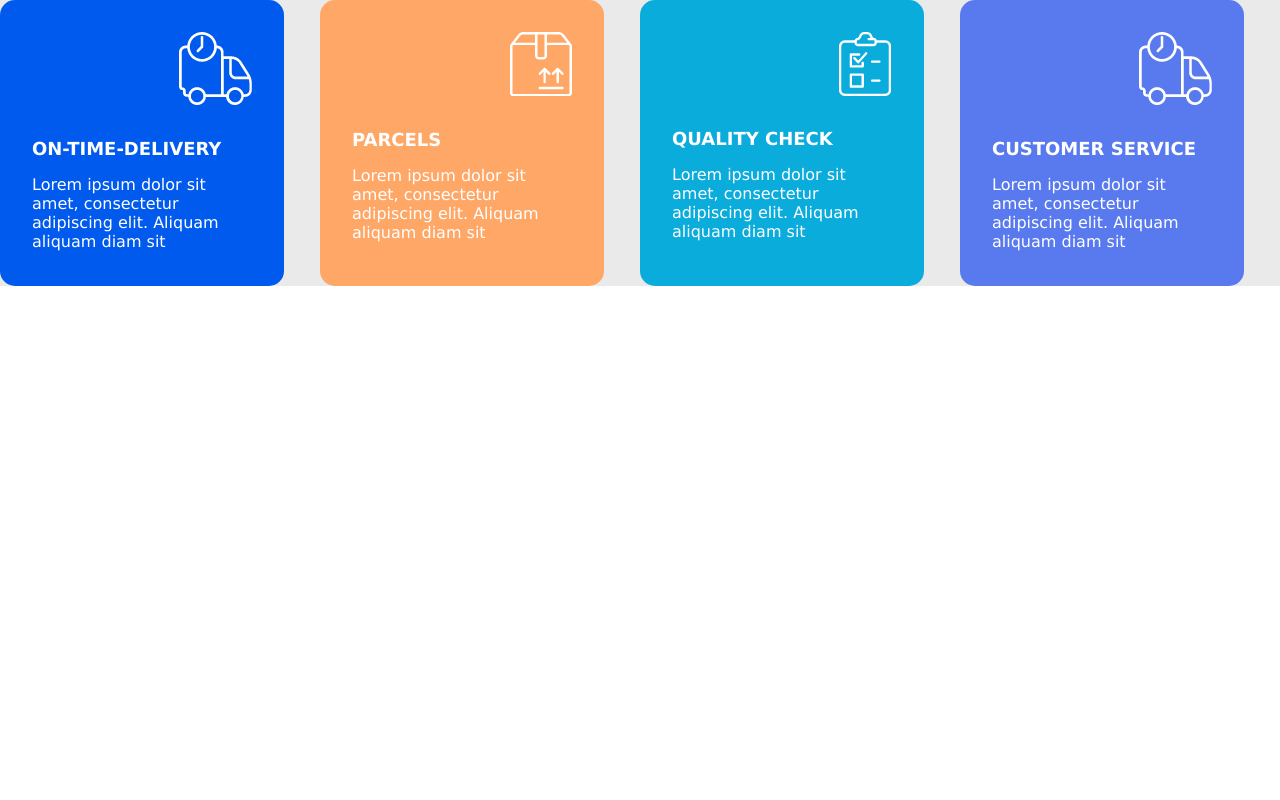
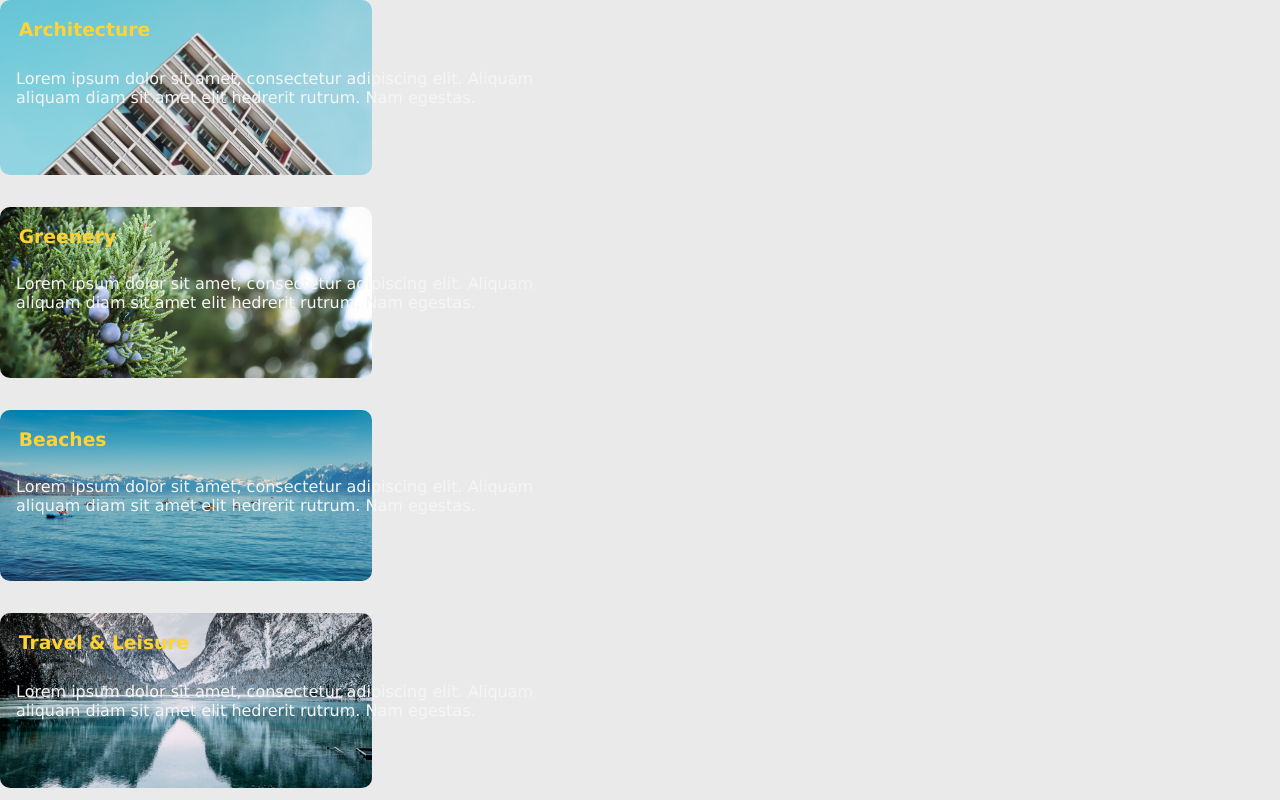
Before and after one commit to rts-cmk-wu04/react-komponenter-Nadjaroemer, a React (Create React App) app: page / in a window 1280 px wide. Shown: the top 800 px of the page. Built offline with nearby package versions, Linux system fonts and the light colour scheme.

Commit message:
added architecture component js

```diff
--- a/src/App.js
+++ b/src/App.js
@@ -1,9 +1,11 @@
 import "./App.css";
+import Architecture from "./components/Architecture";
 import Services from "./components/Services";
 
 function App() {
   return (
     <>
+      <Architecture />
       <Services />
     </>
   );
--- /dev/null
+++ b/src/components/Architecture.css
@@ -0,0 +1,34 @@
+.architectureContainer {
+    display: grid;
+    grid-template-columns: repeat(2,1fr);
+    grid-template-rows: auto;
+    background-color: #EAEAEA;
+}
+.architecture {
+    display: grid;
+    grid-template-columns: 1fr;
+    grid-template-rows: 1fr;
+    padding-bottom: 2em;
+}
+.architecture__title {
+    grid-area: 1 / 1 / 2 / 2;
+    justify-self: start;
+    z-index: 1;
+    color: #FFD430;
+    font-weight: 700;
+    font-family: Verdana, Geneva, Tahoma, sans-serif;
+    margin-left: 1em;
+}
+.architecture__image {
+    grid-area: 1 / 1 / 2 / 2;
+
+}
+.architecture__text {
+    font-family: Verdana, Geneva, Tahoma, sans-serif;
+    grid-area: 1 / 1 / 2 / 2;
+    place-self: center;
+    z-index: 1;
+    color: hsl(0, 0%, 96%);
+    margin-left: 1em;
+    margin-right: 6em;
+}
--- /dev/null
+++ b/src/components/Architecture.js
@@ -0,0 +1,43 @@
+//Architecture.js
+import { useEffect, useState } from "react";
+
+import Card from "./Card";
+import "./Architecture.css";
+
+const Architecture = () => {
+  var [data, setData] = useState([]);
+
+  useEffect(function () {
+    fetch("./Components.json")
+      .then(function (response) {
+        return response.json();
+      })
+      .then(function (data) {
+        //console.log(data);
+        setData(data.architecture);
+      });
+  }, []);
+
+  return (
+    <article>
+      {data.map(function (item) {
+        return (
+          <Card
+            key={item.title}
+            title={item.title}
+            image={item.image}
+            text={item.text}
+            //color={item.color}
+          />
+        );
+      })}
+      {/* {data[0] ? (
+        <Card title={data[0].title} image={data[0].image} text={data[0].text} />
+      ) : (
+        <div>no data</div>
+      )} */}
+    </article>
+  );
+};
+
+export default Architecture;
--- /dev/null
+++ b/src/components/Card.js
@@ -0,0 +1,15 @@
+import "./Architecture.css";
+
+function Card({ title, image, text }) {
+  return (
+    <article className="architectureContainer">
+      <div className="architecture">
+        <h1 className="architecture__title">{title}</h1>
+        <img src={image} alt="" className="architecture__image" />
+        <p className="architecture__text">{text}</p>
+      </div>
+    </article>
+  );
+}
+
+export default Card;
```
